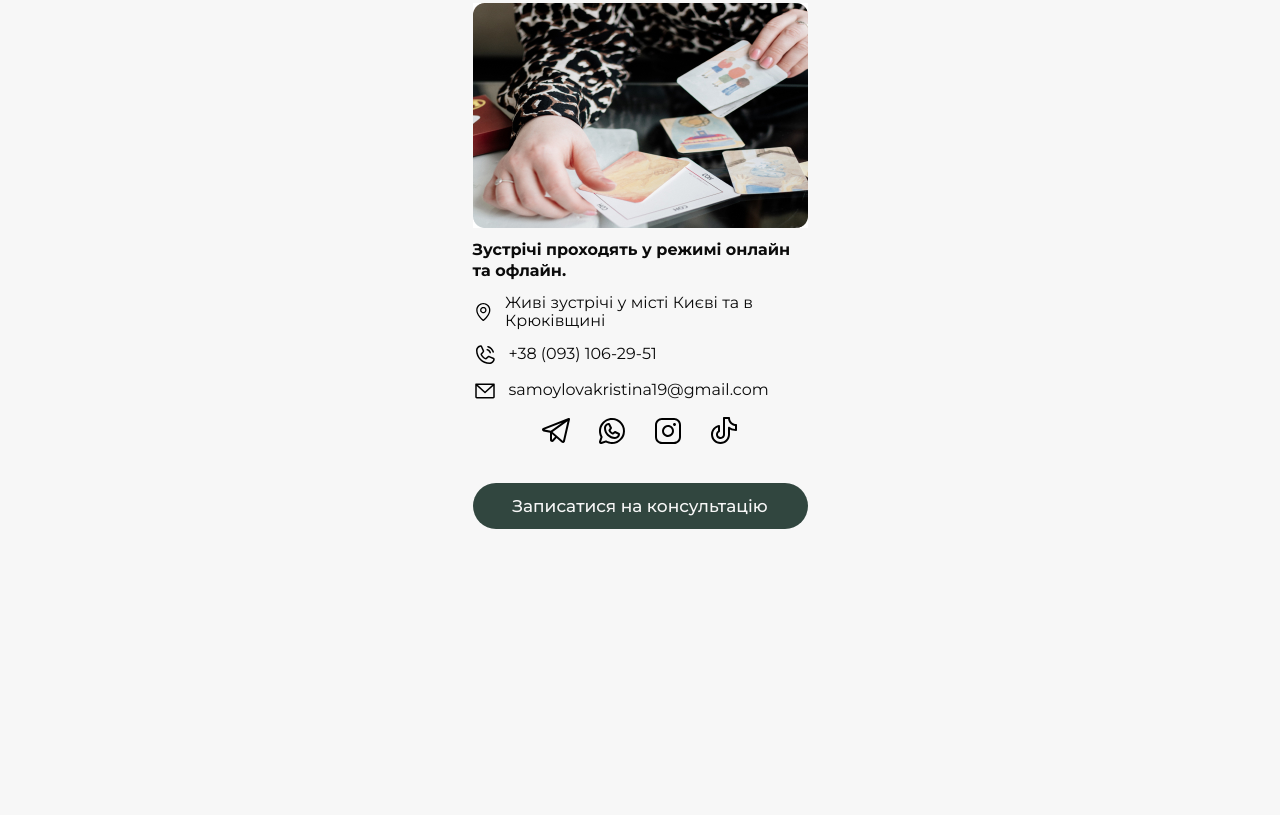
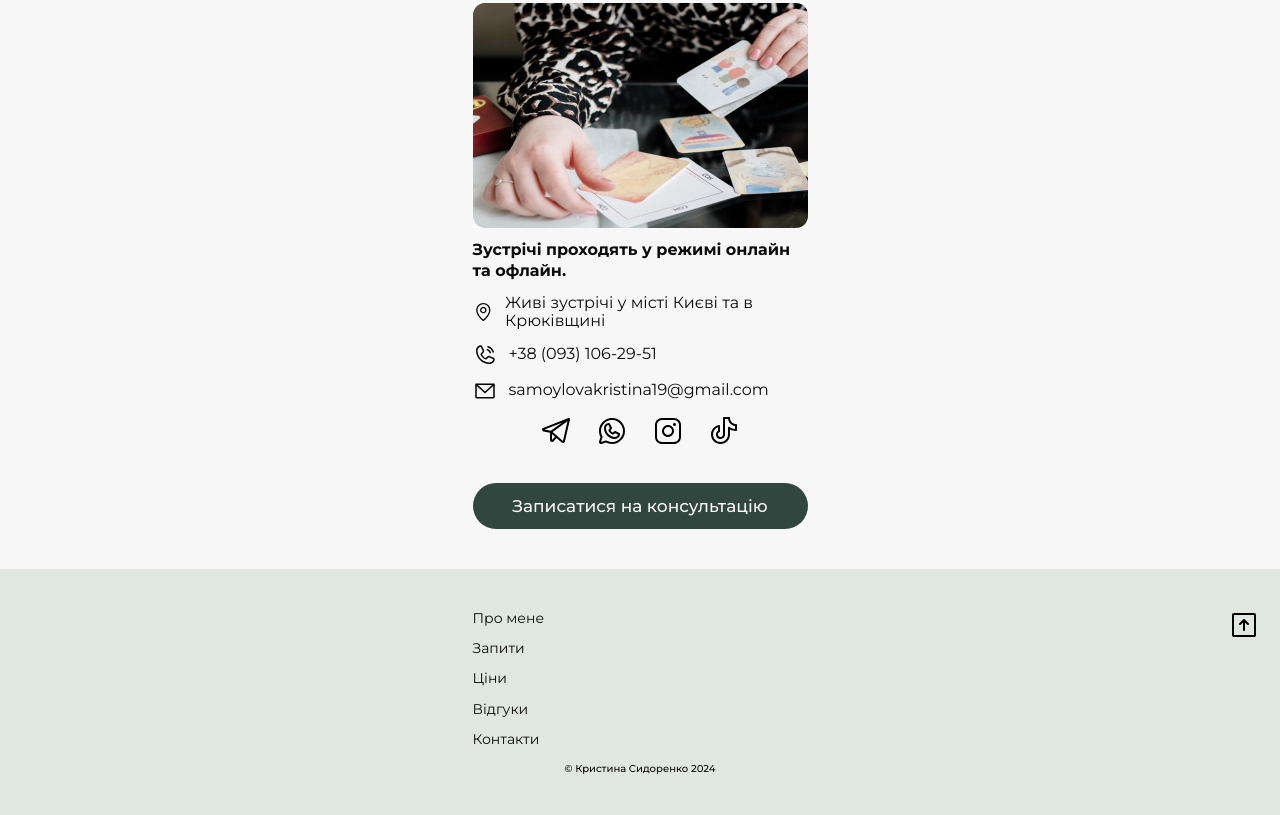
Before and after one commit to VVervolk/psychologist, a website built with Vite: page src/index.html in a window 1280 px wide. Shown: the part 6825-7640 px from the top of the page. Before the commit the page ends 7394 px from the top, so only its background shows below. Built offline with nearby package versions, Linux system fonts and the light colour scheme.

Commit message:
add footer

```diff
--- a/src/index.html
+++ b/src/index.html
@@ -26,5 +26,6 @@
       <load src="partials/reviews.html" />
       <load src="partials/contacts.html" />
     </main>
+    <load src="partials/footer.html" />
   </body>
 </html>
--- a/src/main.js
+++ b/src/main.js
@@ -5,6 +5,7 @@ document.addEventListener("DOMContentLoaded", (event) => {
   // Находим кнопку по её ID
   const openButton = document.querySelector(".header__button-menu");
   const closeButton = document.querySelector(".mobile-menu__close-icon");
+  const nav = document.querySelector(".mobile-menu__nav");
   const mobileMenu = document.querySelector(".mobile-menu");
 
   openButton.addEventListener("click", () => {
@@ -13,4 +14,7 @@ document.addEventListener("DOMContentLoaded", (event) => {
   closeButton.addEventListener("click", () => {
     mobileMenu.classList.remove("is-open");
   });
+  nav.addEventListener("click", () => {
+    mobileMenu.classList.remove("is-open");
+  });
 });
--- a/src/partials/about.html
+++ b/src/partials/about.html
@@ -1,4 +1,4 @@
-<section class="about">
+<section id="about" class="about">
   <div class="container">
     <h2 class="title">Про мене</h2>
     <img
--- a/src/partials/contacts.html
+++ b/src/partials/contacts.html
@@ -1,4 +1,4 @@
-<section class="contacts">
+<section id="contacts" class="contacts">
   <div class="container">
     <h2 class="title">Контакти</h2>
     <div class="contacts__wrapper">
@@ -8,10 +8,10 @@
       </p>
       <img
         srcset="
-          ../images/contacts/mobile/contacts.jpg    1x,
-          ../images/contacts/mobile/contacts@2x.jpg 2x
+          images/contacts/mobile/contacts.jpg    1x,
+          images/contacts/mobile/contacts@2x.jpg 2x
         "
-        src="../images/contacts/mobile/contacts.jpg"
+        src="images/contacts/mobile/contacts.jpg"
         alt=""
       />
       <p class="contacts__subtitle">
--- /dev/null
+++ b/src/partials/footer.html
@@ -0,0 +1,18 @@
+<footer class="footer">
+  <div class="container">
+    <ul class="footer__nav">
+      <li><a href="#about">Про мене</a></li>
+      <li><a href="#requests">Запити</a></li>
+      <li><a href="#services">Ціни</a></li>
+      <li><a href="#reviews">Відгуки</a></li>
+      <li><a href="#contacts">Контакти</a></li>
+    </ul>
+
+    <p class="footer__copyright">&copy; Кристина Сидоренко 2024</p>
+  </div>
+  <a href="#header">
+    <svg class="button-up">
+      <use href="images/sprite.svg#arrow-up"></use>
+    </svg>
+  </a>
+</footer>
--- a/src/partials/header.html
+++ b/src/partials/header.html
@@ -1,4 +1,4 @@
-<header class="header">
+<header id="header" class="header">
   <div class="container">
     <button class="header__button-menu">
       <svg class="button-menu__icon">
--- a/src/partials/mobile-menu.html
+++ b/src/partials/mobile-menu.html
@@ -5,11 +5,11 @@
     </svg>
     <div class="mobile-menu__content-box">
       <ul class="mobile-menu__nav">
-        <li><a href="">Про мене</a></li>
-        <li><a href="">Запити</a></li>
-        <li><a href="">Ціни</a></li>
-        <li><a href="">Відгуки</a></li>
-        <li><a href="">Контакти</a></li>
+        <li><a href="#about">Про мене</a></li>
+        <li><a href="#requests">Запити</a></li>
+        <li><a href="#services">Ціни</a></li>
+        <li><a href="#reviews">Відгуки</a></li>
+        <li><a href="#contacts">Контакти</a></li>
       </ul>
       <ul class="socials">
         <li>
--- a/src/partials/requests.html
+++ b/src/partials/requests.html
@@ -1,4 +1,4 @@
-<section class="requests">
+<section id="requests" class="requests">
   <div class="container">
     <h2 class="title title_tac">Запити з якими я працюю</h2>
     <div class="requests__requests-box">
--- a/src/partials/reviews.html
+++ b/src/partials/reviews.html
@@ -1,4 +1,4 @@
-<section class="reviews">
+<section id="reviews" class="reviews">
   <div class="container">
     <h2 class="title">Відгуки</h2>
     <div class="swiper reviewsSwiper swiper_review">
--- a/src/partials/services.html
+++ b/src/partials/services.html
@@ -1,4 +1,4 @@
-<section class="services">
+<section id="services" class="services">
   <div class="container">
     <h2 class="title">Мої послуги</h2>
     <ul class="services__services-list">
--- a/src/sass/components/_buttons.scss
+++ b/src/sass/components/_buttons.scss
@@ -42,3 +42,11 @@
   background-color: inherit;
   border: none;
 }
+
+.button-up {
+  position: absolute;
+  right: 20px;
+  top: 40px;
+  width: 32px;
+  height: 32px;
+}
--- /dev/null
+++ b/src/sass/layout/_footer.scss
@@ -0,0 +1,25 @@
+.footer {
+  position: relative;
+  min-width: 375px;
+
+  padding-block: 40px;
+  background-color: var(--second-background);
+}
+
+.footer__nav {
+  display: flex;
+  flex-direction: column;
+  gap: 12px;
+  margin-bottom: 14px;
+
+  font-weight: 400;
+  font-size: 14px;
+  line-height: 130%;
+}
+
+.footer__copyright {
+  font-weight: 500;
+  font-size: 10px;
+  line-height: 130%;
+  text-align: center;
+}
--- a/src/sass/layout/_index.scss
+++ b/src/sass/layout/_index.scss
@@ -1 +1,2 @@
 @forward "header";
+@forward "footer";
```
Also changed, not shown: src/partials/hero.html (+1 -4 lines).
